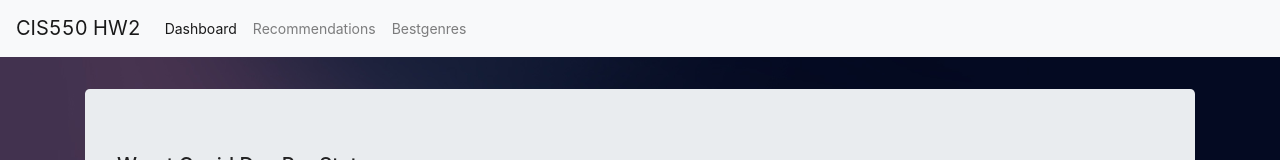
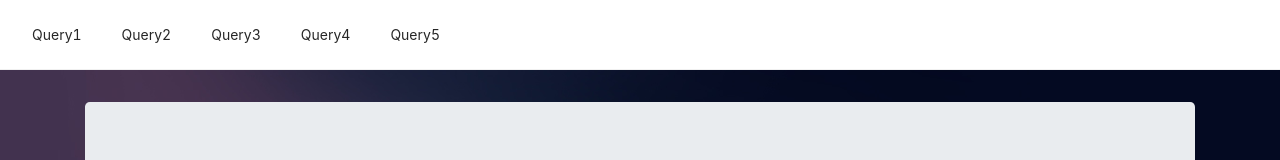
Before and after one commit to ChloeXWang/cis_550_project, a React (Create React App) app in the folder hw2/client/: page / in a window 1280 px wide. Shown: the top 160 px of the page. Built offline with nearby package versions, Linux system fonts and the light colour scheme; no server answers.

Commit message:
updating pagenavbar

```diff
--- a/hw2/client/src/components/PageNavbar.js
+++ b/hw2/client/src/components/PageNavbar.js
@@ -1,44 +1,50 @@
 import React from 'react';
-import 'bootstrap/dist/css/bootstrap.min.css';
+import { NavLink } from 'react-router-dom';
+import '../style/NavBar.css';
+import { Menu } from 'antd';
+// import { MailOutlined, AppstoreOutlined, SettingOutlined } from '@ant-design/icons';
 
-export default class PageNavbar extends React.Component {
+
+
+export default  class PageNavbar extends React.Component {
 	constructor(props) {
 		super(props);
-
 		this.state = {
-			navDivs: []
-		}
+			current:"",
+		  };
 	}
 
-	componentDidMount() {
-		const pageList = ['dashboard', 'recommendations', 'bestgenres'];
 
-		let navbarDivs = pageList.map((page, i) => {
-			if (this.props.active === page) {
-				return <a className="nav-item nav-link active" key={i} href={"/" + page}>{page.charAt(0).toUpperCase() + page.substring(1, page.length)}</a>
-			}
-			else {
-				return <a className="nav-item nav-link" key={i} href={"/" + page}>{page.charAt(0).toUpperCase() + page.substring(1, page.length)}</a>
-			}
-		})
+  handleClick = e => {
+    console.log('click ', e);
+	// alert(e.key);
+    this.setState({ current: e.key });
+  };
 
-		this.setState({
-			navDivs: navbarDivs
-		});
-	}
+  render() {
+	// const pageList = ['dashboard', 'recommendations', 'bestgenres',"query2"];
+	const pageList = ['query1', 'query2', 'query3',"query4",,"query5"];
 
-	render() {
-		return (
-			<div className="PageNavbar">
-				<nav className="navbar navbar-expand-lg navbar-light bg-light">
-			      <span className="navbar-brand center">CIS550 HW2</span>
-			      <div className="collapse navbar-collapse" id="navbarNavAltMarkup">
-			        <div className="navbar-nav">
-			        {this.state.navDivs}
-			        </div>
-			      </div>
-			    </nav>
-			</div>
-        );
-	}
+    const { current } = this.state;
+    return (
+
+      <Menu onClick={this.handleClick}  selectedKeys={[current]} mode="horizontal">
+
+
+	  {
+		   pageList.map((page, i) => {
+			   return(
+				<Menu.Item  key={i} >
+				<NavLink activeStyle={{ color: '#007bff' }}  to={'/'+page}>
+				{page.charAt(0).toUpperCase() + page.substring(1, page.length)}
+				</NavLink>
+				</Menu.Item>
+			   )
+		   })
+	  }
+
+      </Menu>
+
+    );
+  }
 }
```
